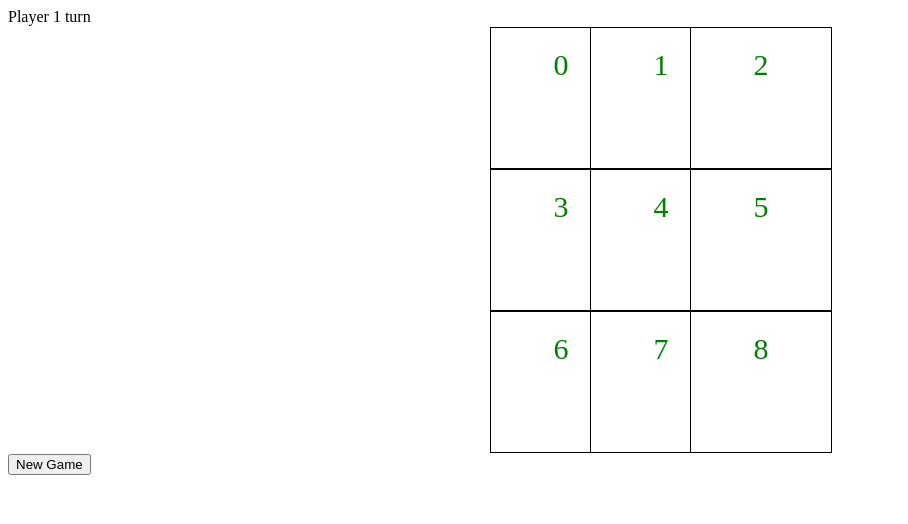
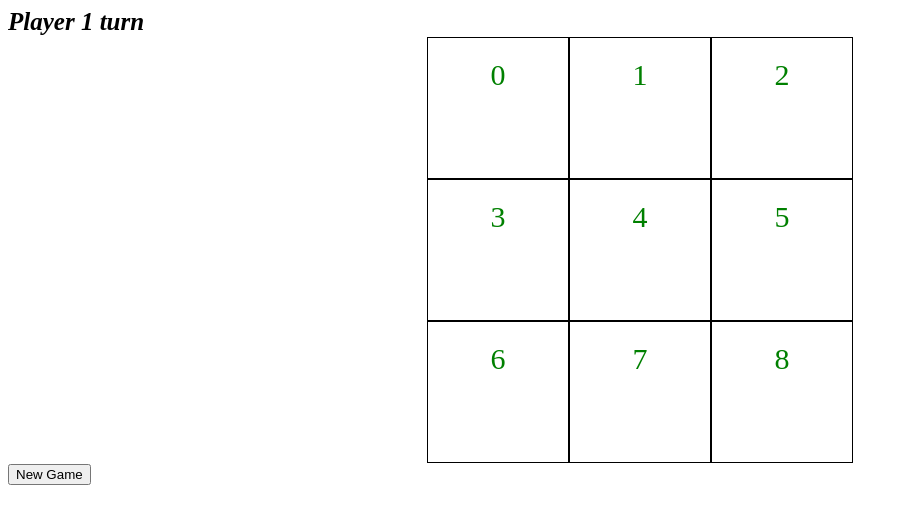
Before and after one commit to gauravgoyal87/tictactoe, a plain HTML site: page index.html in a window 1280 px wide. Shown: the whole page, without its empty margins (0-908 px from the left). Drawn offline with Linux system fonts and the light colour scheme.

Commit message:
aesthetic

```diff
--- a/art.css
+++ b/art.css
@@ -1,8 +1,7 @@
 
 .board {
     display: grid;
-    grid-template-columns: 100px 100px 100px;
-    /* background-color: #2196F3; */
+    grid-template-columns: auto auto   auto;
     padding: 1px;
     justify-content: center;
 }
@@ -17,3 +16,12 @@
     color: green;
     background: white;
 }
+header{
+    font-style: italic;
+    font-size: 25px;
+    font-weight: 900;
+}
+.body{
+    background-color: plum;
+
+}
```
